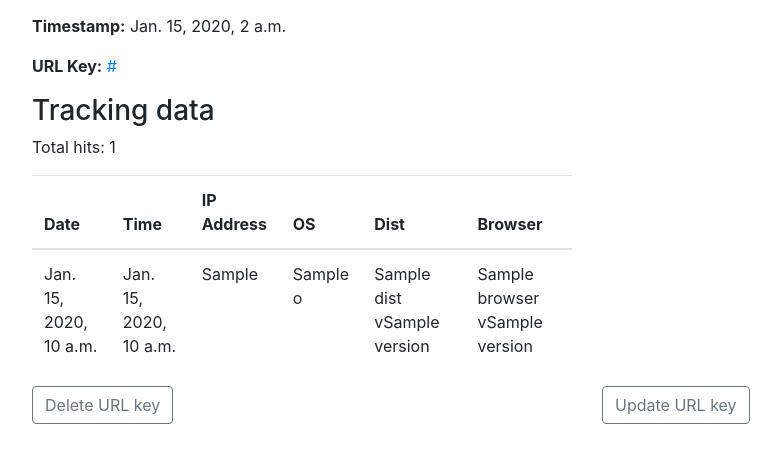
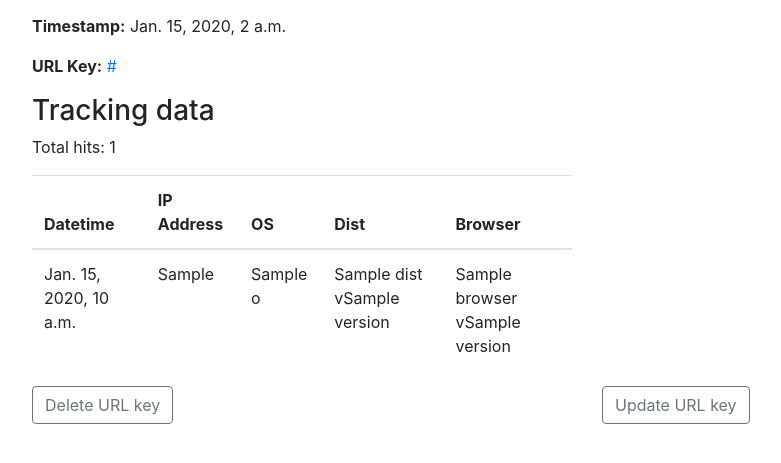
Before and after one commit to rtlee9/inventory_qr, a Django app: template url/templates/url/urlaction_detail.html in a window 1280 px wide. Shown: the part 306-769 px from the top of the page, without its empty margins (53-834 px from the left). Run offline with Django 4.2, Linux system fonts and the light colour scheme; the template is opened without the code that fills it: most values are stand-ins (such as "Sample title", 1, 10 or a date in 2020); data that the repository does not hold is empty; some libraries are stand-ins or nearby versions.

Commit message:
Parse UTC datetime strings

```diff
--- a/url/templates/url/urlaction_detail.html
+++ b/url/templates/url/urlaction_detail.html
@@ -23,8 +23,7 @@
             <table class="table" id="tracking-data" data-toggle="table" data-search="true" data-pagination="true">
                 <thead>
                     <tr>
-                        <th>Date</th>
-                        <th>Time</th>
+                        <th>Datetime</th>
                         <th>IP Address</th>
                         <th>OS</th>
                         <th>Dist</th>
@@ -34,8 +33,7 @@
                 <tbody>
                     {% for hit in tracking_data.hits %}
                     <tr>
-                        <td>{{hit.date}}</td>
-                        <td>{{hit.time}}</td>
+                        <td>{{hit.datetime}}</td>
                         <td>{{hit.ip}}</td>
                         <td>{{hit.user.os.name}}</td>
                         <td>{{hit.user.dist.name}} v{{hit.user.dist.version}}</td>
```
Also changed, not shown: url/views.py (+14 -2 lines).
